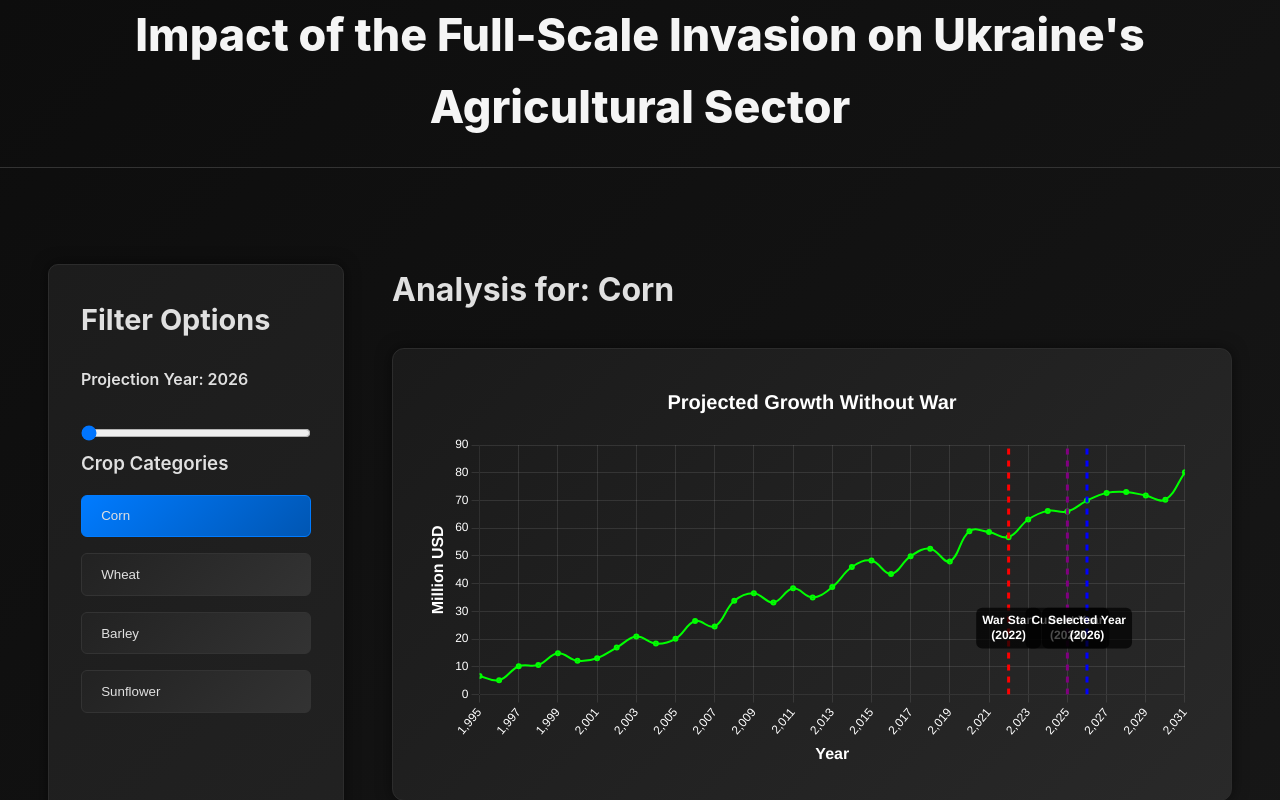
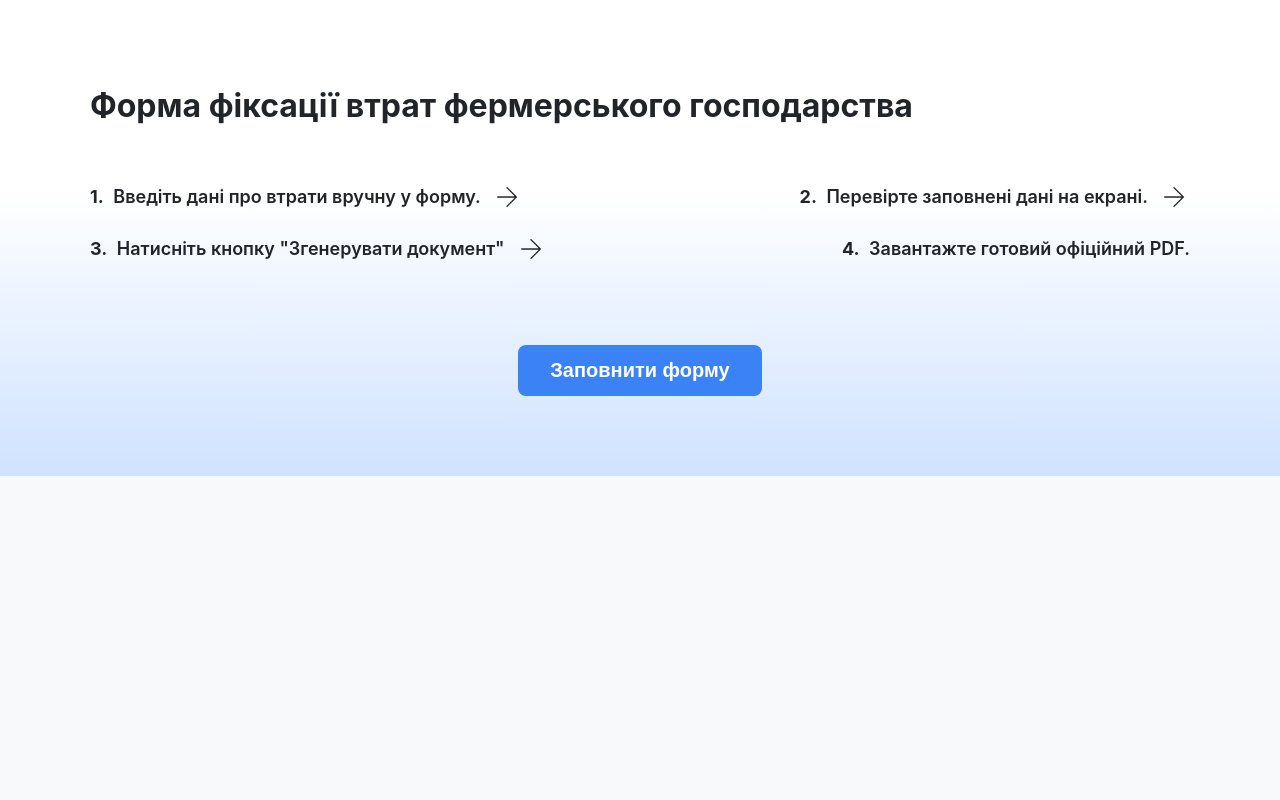
Before and after one commit to eugenekravchuk/agriculture-losses, a Next.js app in the folder frontend/: page / in a window 1280 px wide. Shown: the top 800 px of the page. Built offline with nearby package versions, Linux system fonts and the light colour scheme.

Commit message:
added one form to main page

```diff
--- /dev/null
+++ b/frontend/src/app/farm-loss-form/FarmLossForm.js
@@ -0,0 +1,32 @@
+import React from "react";
+import "./farm-loss-form.css";
+
+export default function FarmLossForm() {
+  return (
+    <div className="farm-loss-form-wrapper">
+      <div className="farm-loss-form">
+        <h2>Форма фіксації втрат фермерського господарства</h2>
+
+        <div className="steps">
+          <div className="step">
+            <p><span>1.</span> Введіть дані про втрати вручну у форму.</p>
+            <img className="arrow" src="/arrow.png" alt="arrow" />
+          </div>
+          <div className="step">
+            <p><span>2.</span> Перевірте заповнені дані на екрані.</p>
+            <img className="arrow" src="/arrow.png" alt="arrow" />
+          </div>
+          <div className="step">
+            <p><span>3.</span> Натисніть кнопку "Згенерувати документ"</p>
+            <img className="arrow" src="/arrow.png" alt="arrow" />
+          </div>
+          <div className="step">
+            <p><span>4.</span> Завантажте готовий офіційний PDF.</p>
+          </div>
+        </div>
+
+        <button className="submit-button">Заповнити форму</button>
+      </div>
+    </div>
+  );
+}
--- /dev/null
+++ b/frontend/src/app/farm-loss-form/farm-loss-form.css
@@ -0,0 +1,67 @@
+.farm-loss-form-wrapper {
+    background: linear-gradient(to bottom, #ffffff 40%, #cfe2ff 100%);
+    padding: 80px 20px;
+    display: flex;
+    justify-content: center;
+  }
+
+  .farm-loss-form {
+    max-width: 1100px;
+    width: 100%;
+    text-align: center;
+  }
+
+  .farm-loss-form h2 {
+    font-size: 32px;
+    font-weight: 700;
+    margin-bottom: 50px;
+    text-align: left;
+  }
+
+  .steps {
+    display: flex;
+    justify-content: space-between;
+    align-items: center;
+    flex-wrap: wrap;
+    margin-bottom: 60px;
+  }
+
+  .step {
+    display: flex;
+    align-items: center;
+    gap: 10px;
+    margin-bottom: 20px;
+  }
+
+  .step p {
+    font-size: 18px;
+    font-weight: 600;
+    margin: 0;
+    text-align: left;
+  }
+
+  .step span {
+    font-weight: bold;
+    margin-right: 5px;
+  }
+
+  .arrow {
+    width: 32px;
+    height: 32px;
+  }
+
+  .submit-button {
+    background-color: #3b82f6;
+    color: white;
+    font-size: 20px;
+    font-weight: bold;
+    padding: 14px 32px;
+    border: none;
+    border-radius: 8px;
+    cursor: pointer;
+    transition: background-color 0.3s;
+  }
+
+  .submit-button:hover {
+    background-color: #2563eb;
+  }
--- a/frontend/src/app/globals.css
+++ b/frontend/src/app/globals.css
@@ -7,58 +7,53 @@
 
 /* Body */
 body {
-  background: linear-gradient(135deg, #0d0d0d 0%, #1a1a1a 100%);
-  color: #e0e0e0;
+  background: #f8f9fa;
+  color: #212529;
   font-family: 'Inter', 'Roboto', 'Open Sans', sans-serif;
   line-height: 1.6;
   min-height: 100vh;
-  animation: fadeIn 1s ease-out;
-}
-
-/* Fade-in animation */
-@keyframes fadeIn {
-  0% { opacity: 0; transform: translateY(10px); }
-  100% { opacity: 1; transform: translateY(0); }
 }
 
 /* Header */
 header {
   text-align: center;
-  font-size: 2.8rem;
+  font-size: 2.5rem;
   font-weight: 800;
-  margin-bottom: 3rem;
-  border-bottom: 1px solid #333;
-  padding-bottom: 1.5rem;
-  color: #f5f5f5;
+  margin-bottom: 2rem;
+  padding-top: 2rem;
+  color: #212529;
 }
 
 /* Main Layout */
 .main {
   display: flex;
-  gap: 3rem;
-  padding: 3rem;
+  gap: 2rem;
+  padding: 2rem;
   max-width: 1400px;
   margin: 0 auto;
 }
 
-/* Sidebar (Filters) */
+/* Sidebar */
 aside {
   width: 25%;
-  background: linear-gradient(135deg, #1c1c1c 0%, #262626 100%);
+  background: white;
   padding: 2rem;
-  border-radius: 10px;
-  border: 1px solid #2c2c2c;
-  box-shadow: 0 0 15px rgba(0,0,0,0.5);
+  border-radius: 12px;
+  border: 1px solid #dee2e6;
+  box-shadow: 0 2px 8px rgba(0,0,0,0.05);
 }
 
 aside h2 {
-  font-size: 1.8rem;
-  margin-bottom: 1.5rem;
+  font-size: 1.6rem;
+  margin-bottom: 1rem;
 }
 
-aside label, aside h3 {
-  display: block;
-  margin-bottom: 1rem;
+aside h3 {
+  font-size: 1.2rem;
+  margin: 1rem 0 0.5rem;
+}
+
+aside label {
   font-weight: 600;
 }
 
@@ -67,31 +62,30 @@ aside input[type="range"] {
   margin-top: 1rem;
 }
 
-/* Category Buttons */
+/* Buttons */
 .category-button {
-  display: block;
+  display: inline-block;
   width: 100%;
-  text-align: left;
-  padding: 0.8rem 1.2rem;
+  text-align: center;
+  padding: 0.8rem 1rem;
   margin-bottom: 1rem;
-  border: 1px solid #333;
-  border-radius: 6px;
-  background: linear-gradient(135deg, #222 0%, #333 100%);
-  color: #e0e0e0;
-  font-weight: 500;
+  border-radius: 30px;
+  border: none;
+  background-color: #f1f3f5;
+  color: #212529;
+  font-weight: 600;
+  font-size: 1rem;
   cursor: pointer;
   transition: all 0.3s ease;
 }
 
 .category-button:hover {
-  background: linear-gradient(135deg, #444 0%, #555 100%);
-  border-color: #666;
-  transform: translateY(-2px);
+  background-color: #ffe066;
 }
 
 .category-button.active {
-  background: linear-gradient(135deg, #007bff 0%, #0056b3 100%);
-  border-color: #007bff;
+  background-color: #ffc107;
+  color: white;
 }
 
 /* Section */
@@ -102,8 +96,8 @@ aside input[type="range"] {
 /* Section Title */
 .section h1 {
   font-size: 2rem;
+  font-weight: 700;
   margin-bottom: 2rem;
-  font-weight: 700;
 }
 
 /* Graphs */
@@ -113,19 +107,18 @@ aside input[type="range"] {
   gap: 2rem;
 }
 
-/* Graph Cards */
+/* Graph Container */
 .graph-container {
-  background: linear-gradient(135deg, #1a1a1a 0%, #292929 100%);
+  background: white;
   padding: 2rem;
   border-radius: 12px;
-  border: 1px solid #2c2c2c;
-  box-shadow: 0 0 15px rgba(0,0,0,0.5);
+  border: 1px solid #dee2e6;
+  box-shadow: 0 2px 8px rgba(0,0,0,0.05);
   transition: all 0.3s ease;
 }
 
 .graph-container:hover {
-  transform: scale(1.01);
-  box-shadow: 0 0 20px rgba(0,0,0,0.7);
+  transform: translateY(-3px);
 }
 
 /* Data Boxes */
@@ -137,28 +130,20 @@ aside input[type="range"] {
 }
 
 .data-box {
-  background: linear-gradient(135deg, #1c1c1c 0%, #2a2a2a 100%);
-  padding: 1.8rem;
-  border-radius: 10px;
-  border: 1px solid #2c2c2c;
-  box-shadow: 0 0 10px rgba(0,0,0,0.3);
-  font-size: 1rem;
-  transition: all 0.3s ease;
-}
-
-.data-box:hover {
-  transform: translateY(-3px);
-  box-shadow: 0 0 15px rgba(0,0,0,0.5);
+  background: white;
+  padding: 1.5rem;
+  border-radius: 12px;
+  border: 1px solid #dee2e6;
+  box-shadow: 0 2px 8px rgba(0,0,0,0.05);
 }
 
 .full-width {
   grid-column: span 2;
 }
 
-/* Strong Text */
 .data-box strong {
-  color: #ffffff;
-  font-weight: bold;
+  color: #212529;
+  font-weight: 700;
 }
 
 /* Footer */
@@ -166,6 +151,5 @@ footer {
   text-align: center;
   padding: 2rem;
   font-size: 0.9rem;
-  color: #666;
-  margin-top: 5rem;
+  color: #6c757d;
 }
--- a/frontend/src/app/page.js
+++ b/frontend/src/app/page.js
@@ -1,234 +1,10 @@
-'use client'
-
-import { useState, useEffect } from 'react';
-import { Line } from 'react-chartjs-2';
-import {
-  Chart as ChartJS,
-  LineElement,
-  PointElement,
-  LinearScale,
-  CategoryScale,
-  Title,
-  Tooltip,
-  Legend,
-} from 'chart.js';
-import annotationPlugin from 'chartjs-plugin-annotation';
-
-ChartJS.register(LineElement, PointElement, LinearScale, CategoryScale, Title, Tooltip, Legend, annotationPlugin);
-
-const categories = ['Corn', 'Wheat', 'Barley', 'Sunflower'];
+import React from "react";
+import FarmLossForm from "./farm-loss-form/FarmLossForm";
 
 export default function Home() {
-  const [year, setYear] = useState(2026);
-  const [category, setCategory] = useState('Corn');
-
-  const [predictedLoss, setPredictedLoss] = useState('...');
-  const [lossesIn2025, setLossesIn2025] = useState('...');
-  const [neededInvestment, setNeededInvestment] = useState('...');
-
-  useEffect(() => {
-    setPredictedLoss(Math.floor(Math.random() * 1000) + 'M $');
-    setLossesIn2025('500M $');
-    setNeededInvestment('700M $');
-  }, [year, category]);
-
-  const generateData = (label) => {
-    const startYear = 1995;
-    const extraYears = 5; // Add 5 future years
-    const years = Array.from({ length: (year + extraYears) - startYear + 1 }, (_, i) => startYear + i);
-    const points = years.map((year, index) => ({
-      x: year,
-      y: index * 2 + Math.random() * 10
-    }));
-
-    return {
-      datasets: [{
-        label: label,
-        data: points,
-        parsing: false,
-        borderColor: label.includes('continue') ? 'red' : 'lime',
-        backgroundColor: 'transparent',
-        pointRadius: 2,
-        borderWidth: 2,
-        tension: 0.4,
-      }]
-    }
-  }
-
-
-
-  const createChartOptions = (title) => ({
-    responsive: true,
-    plugins: {
-      legend: { display: false },
-      title: {
-        display: true,
-        text: title,
-        color: 'white',
-        font: {
-          size: 20,
-          weight: 'bold'
-        },
-        padding: { top: 10, bottom: 30 }
-      },
-      annotation: {
-        annotations: {
-          warStart: {
-            type: 'line',
-            xMin: 2022,
-            xMax: 2022,
-            borderColor: 'red',
-            borderWidth: 3,
-            borderDash: [6, 6],
-            label: {
-              display: true,
-              enabled: true,
-              content: ['War Start', '(2022)'], // <<< 2 lines of text
-              backgroundColor: 'rgba(0,0,0,0.7)',
-              color: 'white',
-              font: { size: 12, weight: 'bold' },
-              yAdjust: -40, // move higher above line
-              textAlign: 'center',
-              position: 'start',
-            }
-          },
-          currentYear: {
-            type: 'line',
-            xMin: 2025,
-            xMax: 2025,
-            borderColor: 'purple',
-            borderWidth: 3,
-            borderDash: [6, 6],
-            label: {
-              display: true,
-              enabled: true,
-              content: ['Current Year', '(2025)'],
-              backgroundColor: 'rgba(0,0,0,0.7)',
-              color: 'white',
-              font: { size: 12, weight: 'bold' },
-              yAdjust: -40,
-              textAlign: 'center',
-              position: 'start',
-            }
-          },
-          selectedYear: {
-            type: 'line',
-            xMin: year,
-            xMax: year,
-            borderColor: 'blue',
-            borderWidth: 3,
-            borderDash: [6, 6],
-            label: {
-              display: true,
-              enabled: true,
-              content: [`Selected Year`, `(${year})`],
-              backgroundColor: 'rgba(0,0,0,0.7)',
-              color: 'white',
-              font: { size: 12, weight: 'bold' },
-              yAdjust: -40,
-              textAlign: 'center',
-              position: 'start',
-            }
-          }
-        }
-      }
-    },
-    scales: {
-      x: {
-        type: 'linear',
-        min: 1995,
-        max: year + 5, // <<< Allow X-axis to go until 5 years after selected year
-        title: {
-          display: true,
-          text: 'Year',
-          color: 'white',
-          font: {
-            size: 16,
-            weight: 'bold'
-          }
-        },
-        ticks: {
-          color: 'white',
-          stepSize: 1,
-          precision: 0,
-        },
-        grid: { color: 'rgba(255,255,255,0.1)' }
-      },
-      y: {
-        title: {
-          display: true,
-          text: 'Million USD',
-          color: 'white',
-          font: {
-            size: 16,
-            weight: 'bold'
-          }
-        },
-        ticks: { color: 'white' },
-        grid: { color: 'rgba(255,255,255,0.1)' }
-      }
-    }
-  });
-
-
   return (
     <main>
-      <header>Impact of the Full-Scale Invasion on Ukraine's Agricultural Sector</header>
-
-      <div className="main">
-
-        <aside>
-          <h2>Filter Options</h2>
-          <div className="mb-6">
-            <label>Projection Year: {year}</label>
-            <input
-              type="range"
-              min="2026"
-              max="2075"
-              value={year}
-              onChange={(e) => setYear(Number(e.target.value))}
-            />
-          </div>
-          <div>
-            <h3>Crop Categories</h3>
-            {categories.map((cat) => (
-              <button
-                key={cat}
-                onClick={() => setCategory(cat)}
-                className={`category-button ${category === cat ? 'active' : ''}`}
-              >
-                {cat}
-              </button>
-            ))}
-          </div>
-        </aside>
-
-        <section className="section">
-          <h1>Analysis for: {category}</h1>
-
-          <div className="graphs">
-            <div className="graph-container">
-              <Line data={generateData('Projected Growth Without War')} options={createChartOptions('Projected Growth Without War')} />
-            </div>
-            <div className="graph-container">
-              <Line data={generateData('Projected Growth With Ongoing Conflict')} options={createChartOptions('Projected Growth With Ongoing Conflict')} />
-            </div>
-          </div>
-
-          <div className="data-boxes">
-            <div className="data-box">
-              Estimated Financial Loss in {year} ({category}): <strong>{predictedLoss}</strong>
-            </div>
-            <div className="data-box">
-              Recorded Losses by End of 2025: <strong>{lossesIn2025}</strong>
-            </div>
-            <div className="data-box full-width">
-              Estimated Investment Needed for Sector Recovery: <strong>{neededInvestment}</strong>
-            </div>
-          </div>
-        </section>
-
-      </div>
+      <FarmLossForm />
     </main>
   );
 }
```
Also changed, not shown: frontend/public/arrow.png (added).
